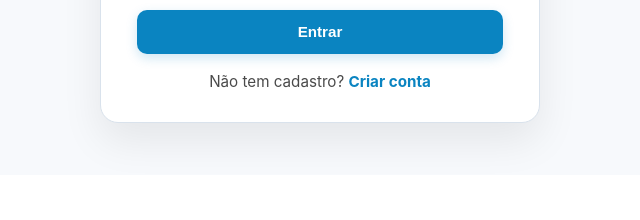
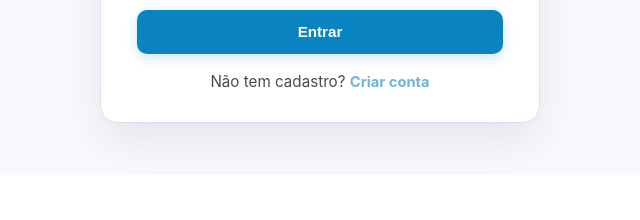
Before and after one commit to YasmimSarmento/SCE_Servicos_Combinados, a plain HTML site: page login-empresa.html in a window 1280 px wide. Shown: the part 610-830 px from the top of the page, 320-960 px from the left. Drawn offline with Linux system fonts and the light colour scheme.

Commit message:
fix(login): desativar link de criação de conta nas telas de login

```diff
--- a/css/pages/login.css
+++ b/css/pages/login.css
@@ -188,6 +188,17 @@
     text-decoration: underline;
 }
 
+/* ✅ Link desativado (ex.: "Criar conta" sem ação) */
+.auth-link--disabled,
+.auth-link.is-disabled,
+.login-footer a.is-disabled,
+.auth-footer a.is-disabled {
+    pointer-events: none;   /* não clica */
+    cursor: default;
+    opacity: 0.6;
+    text-decoration: none !important;
+}
+
 /* Messages */
 .auth-message {
     min-height: 1.25rem;
@@ -291,7 +302,6 @@
     justify-content: flex-start;
 }
 
-
 /* ==========================
    TEMA ESCURO – LOGIN
    (evita campos invisíveis / texto sumindo)
--- a/login-empresa.html
+++ b/login-empresa.html
@@ -15,11 +15,10 @@
   })();
 </script>
 
-
     <link rel="stylesheet" href="css/style.css">
     <link rel="stylesheet" href="css/pages/login.css">
-  <script src="js/core/theme.js" defer></script>
-  <script src="js/core/nav-auth.js" defer></script>
+    <script src="js/core/theme.js" defer></script>
+    <script src="js/core/nav-auth.js" defer></script>
 </head>
 <body data-page="empresa">
     <header class="topo">
@@ -38,9 +37,9 @@
 
     <main class="auth-page">
         <section class="auth-card" aria-labelledby="auth-title">
-<div class="auth-brand auth-brand--no-logo">
-    <p class="auth-badge">EMPRESA</p>
-</div>
+            <div class="auth-brand auth-brand--no-logo">
+                <p class="auth-badge">EMPRESA</p>
+            </div>
 
             <h2 id="auth-title" class="auth-title">Acesse como Empresa</h2>
             <p class="auth-subtitle">Publique vagas e encontre talentos.</p>
@@ -75,7 +74,8 @@
                 <button type="submit" class="btn auth-submit" id="btn-login">Entrar</button>
 
                 <p class="auth-footer">
-                    Não tem cadastro? <a href="cadastro.html">Criar conta</a>
+                    Não tem cadastro?
+                    <a href="javascript:void(0)" class="auth-link is-disabled">Criar conta</a>
                 </p>
             </form>
         </section>
```
Also changed, not shown: login-candidato.html (+3 -4 lines).
